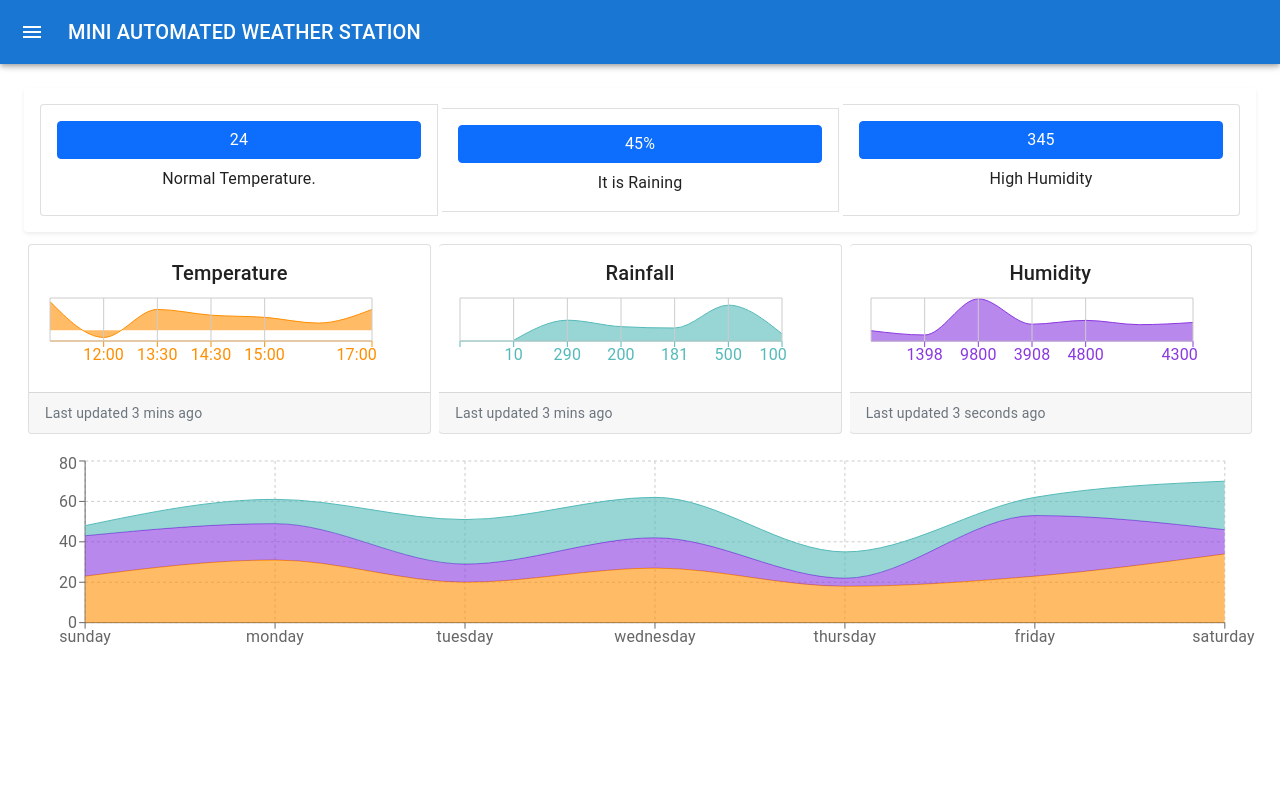
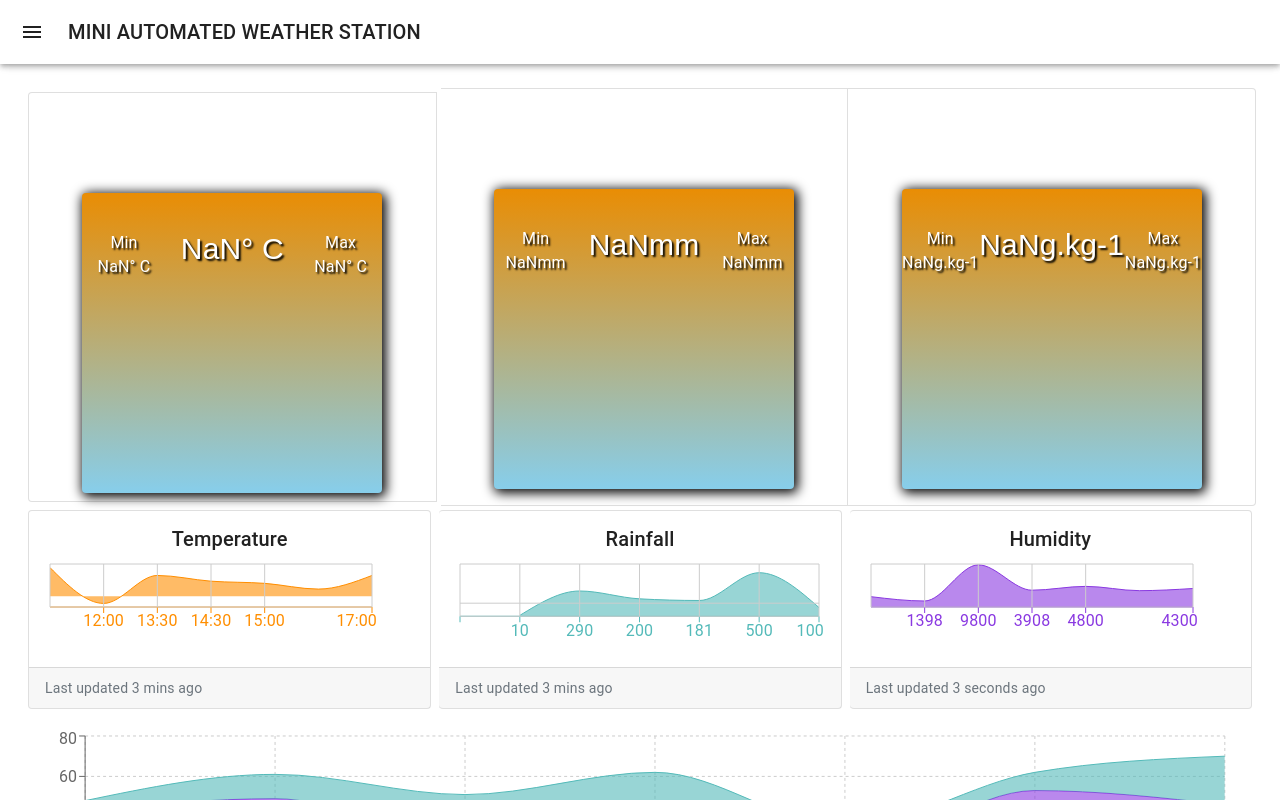
Before and after one commit to serenity-prayer/mini_automated_weather_station, a React (Create React App) app: page / in a window 1280 px wide. Shown: the top 800 px of the page. Built offline with nearby package versions, Linux system fonts and the light colour scheme.

Commit message:
rawdata reworked

```diff
--- a/package.json
+++ b/package.json
@@ -7,7 +7,7 @@
     "@emotion/styled": "^11.6.0",
     "@material-ui/core": "^4.12.3",
     "@mui/icons-material": "^5.2.5",
-    "@mui/material": "^5.4.0",
+    "@mui/material": "^5.4.1",
     "@testing-library/jest-dom": "^5.16.1",
     "@testing-library/react": "^12.1.2",
     "@testing-library/user-event": "^13.5.0",
--- a/src/componets/homecharts/Homecharts.js
+++ b/src/componets/homecharts/Homecharts.js
@@ -75,7 +75,7 @@ function Homecharts(){
         <div className="card-body">
           <h5 className="card-title d-flex justify-content-center">Rainfall</h5>
           <p className="card-text">
-            <ResponsiveContainer width="90%" aspect ={4/1}>
+            <ResponsiveContainer width="100%" height="5" aspect ={4/1}>
                     <AreaChart data = {data}>
                         <XAxis dataKey="rain" stroke ="#54BAB9"/>
                         <Area type="monotone" dataKey="rain" stackId="1" stroke="#54BAB9" fill="#54BAB9" />
--- a/src/componets/station/Rawdata.js
+++ b/src/componets/station/Rawdata.js
@@ -1,28 +1,92 @@
-import React from 'react'
+import React, { useEffect, useState } from "react";
+import Paper from "@material-ui/core/Paper";
+import "./rawdata.css";
+import { ResponsiveContainer } from 'recharts';
+const Rawdata = () => {
+  const [value, setValue] = useState("");
+  const [temp, setTemp] = useState("");
 
-function Rawdata() {
-    return (
-        <div className="card-group shadow-sm p-3 mb-2 bg-white rounded">
-            <div className="card">
-                <div className="card-body">
-                    <h1 className="card-title btn btn-primary  d-flex justify-content-center">24</h1>
-                    <p className="card-text text-center justify-content-center">Normal Temperature.</p>
-
-                </div>
-            </div>
-            <div className="card m-1">
-                <div className="card-body">
-                    <h1 className="card-title card-title btn btn-primary  d-flex justify-content-center">45%</h1>
-                    <p className="card-text text-center justify-content-center">It is Raining</p>
-                </div>
+  return (
+    <div className="card-group">
+         <div className="card m-1 ">
+             <div>
+             <ResponsiveContainer  >
+                 <div>
+                     <Paper className="paper">
+                     <h6 className="fontcss">{value.name}</h6>
+                        <div className="elementcenter">
+                        <p>
+                            Min
+                            <br />
+                            {`${Math.floor(temp.temp_min - 273.15)}° C`}
+                        </p>
+                        <h6 className="fontcss">{`${Math.floor(temp.temp - 273.15)}° C`}</h6>
+                        <p>
+                            Max
+                            <br />
+                                                    {`${Math.floor(temp.temp_max - 273.15)}° C`}
+                                </p>
+                                </div>
+                            </Paper>
+                            </div>
+                            </ResponsiveContainer>
+             </div>
             </div>
             <div className="card">
-                <div className="card-body ">
-                    <h1 className="card-title card-title btn btn-primary  d-flex justify-content-center">345</h1>
-                    <p className="card-text text-center justify-content-center">High Humidity</p>
-                </div>
-            </div>
+            <p className="card-m-1">
+            <ResponsiveContainer >
+    <div>
+      <Paper className="paper">
+
+        <h6 className="fontcss">{value.name}</h6>
+        <div className="elementcenter">
+          <p>
+            Min
+            <br />
+            {`${Math.floor(temp.temp_min - 273.15)}mm`}
+          </p>
+          <h6 className="fontcss">{`${Math.floor(temp.temp - 273.15)}mm`}</h6>
+          <p>
+            Max
+            <br />
+            {`${Math.floor(temp.temp_max - 273.15)}mm`}
+          </p>
         </div>
-    )
-}
+      </Paper>
+    </div>
+    </ResponsiveContainer>
+    </p>
+    </div>
+
+      <div className="card">
+      <p className="card-text">
+      <ResponsiveContainer >
+    <div>
+      <Paper className="paper">
+
+        <h6 className="fontcss">{value.name}</h6>
+        <div className="elementcenter">
+          <p>
+            Min
+            <br />
+            {`${Math.floor(temp.temp_min - 273.15)}g.kg-1`}
+          </p>
+          <h6 className="fontcss">{`${Math.floor(temp.temp - 273.15)}g.kg-1`}</h6>
+          <p>
+            Max
+            <br />
+            {`${Math.floor(temp.temp_max - 273.15)}g.kg-1`}
+          </p>
+        </div>
+      </Paper>
+    </div>
+    </ResponsiveContainer>
+    </p>
+
+</div>
+</div>
+
+  );
+};
+
 export default Rawdata;
--- a/src/componets/station/rawdata.css
+++ b/src/componets/station/rawdata.css
@@ -19,3 +19,28 @@
     /* display: flex; */
     align-items: center;
 }
+.paper {
+    width: 300px;
+    height: 300px;
+    margin: auto;
+    background-image: linear-gradient(rgb(233, 141, 4), skyblue);
+    margin-top: 100px;
+    padding-top: 30px;
+    text-align: center;
+    color: white !important;
+    text-shadow: 2px 2px 2px black;
+    box-shadow: 2px 2px 12px 2px black !important;
+  }
+  .fontcss {
+    font-family: sans-serif;
+    font-size: 30px;
+  }
+  .elementcenter {
+    display: flex;
+    justify-content: space-around;
+  }
+  .imgcss {
+    background-color: lightblue;
+    border-radius: 50%;
+    box-shadow: 2px 2px 13px 2px white;
+  }
```
Also changed, not shown: 1 other file (tests, documents, lock files or other folders).
